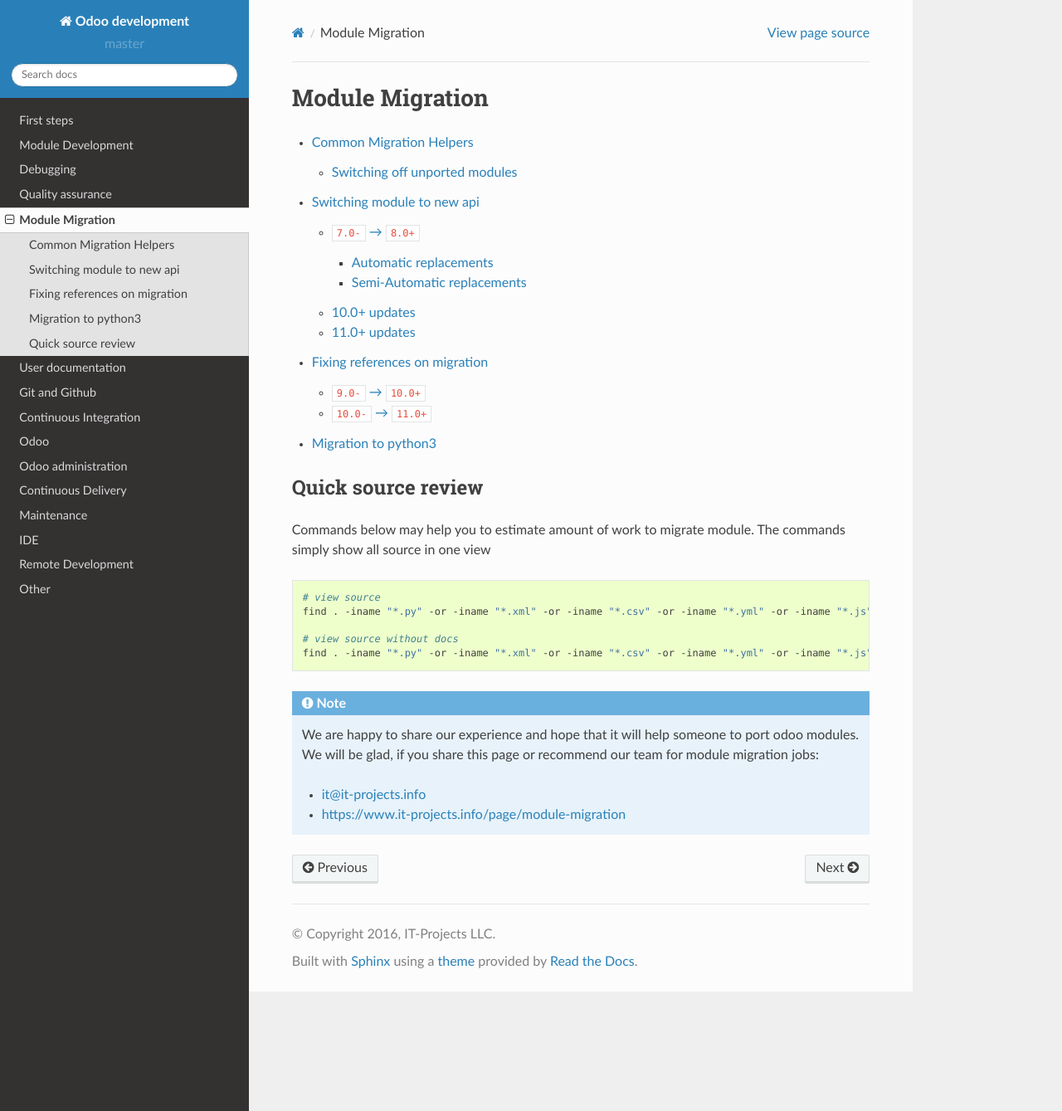
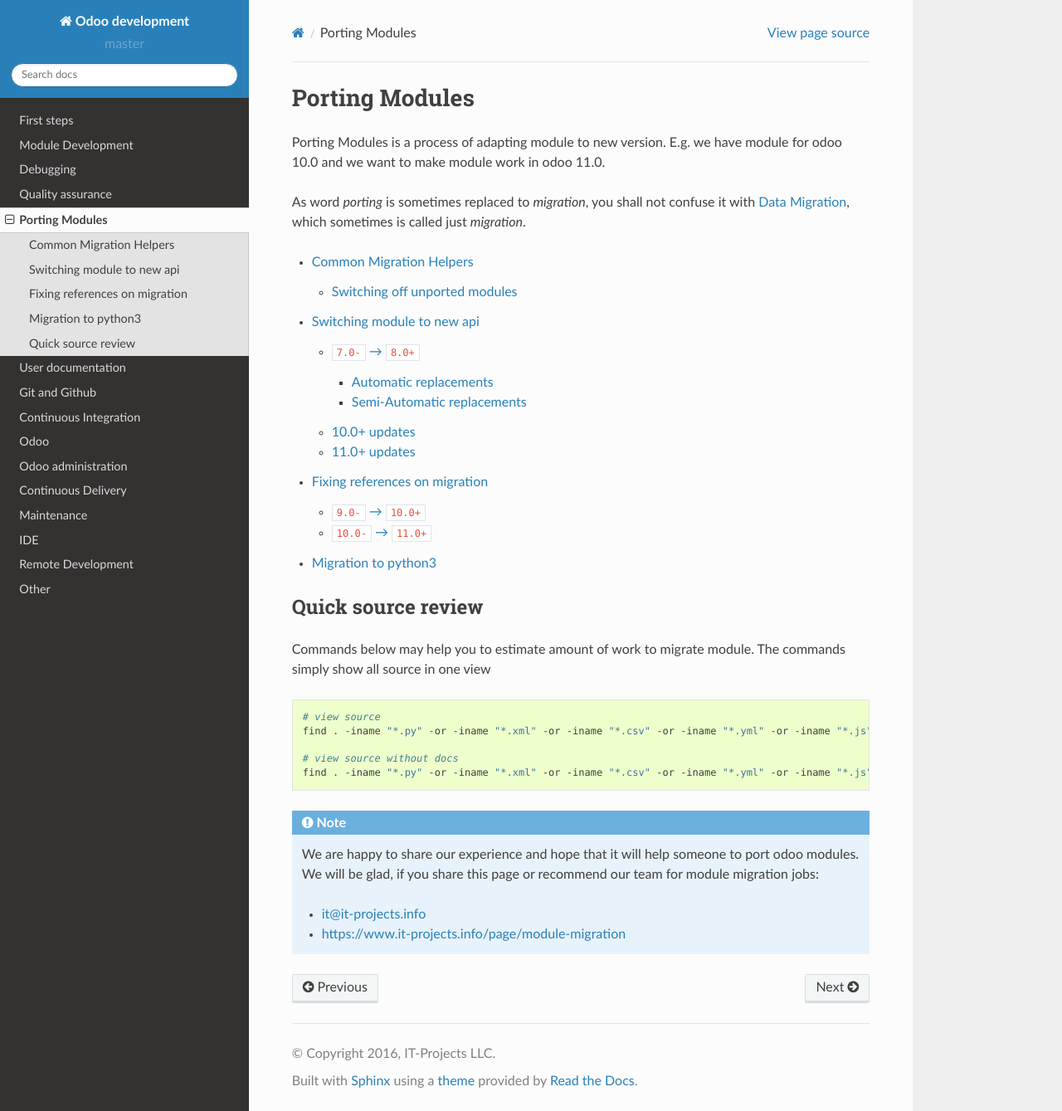
Before and after one commit to itpp-labs/odoo-development, a Sphinx documentation site: the page built from docs/migration/index.rst, in a window 1280 px wide and 1339 px high. Shown: the whole window at 83% size. Built offline with Sphinx 7.4.7 and the Read the Docs theme 2.0.0, drawn with Linux system fonts in a browser that asks for light colours.

Commit message:
Make it clear that data migration and module migration is not the same

```diff
--- a/docs/migration/index.rst
+++ b/docs/migration/index.rst
@@ -1,6 +1,10 @@
-==================
- Module Migration
-==================
+=================
+ Porting Modules
+=================
+
+Porting Modules is a process of adapting module to new version. E.g. we have module for odoo 10.0 and we want to make module work in odoo 11.0.
+
+As word *porting* is sometimes replaced to *migration*, you shall not confuse it with :doc:`Data Migration<../maintenance/data-migration>`, which sometimes is called just *migration*.
 
 .. toctree::
    :maxdepth: 3
```
